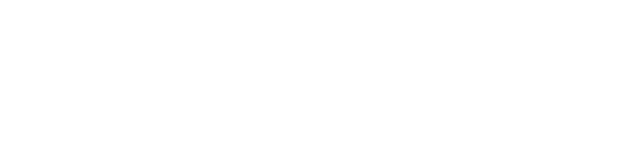
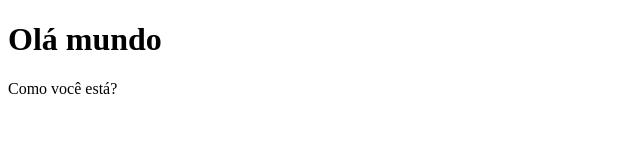
Before and after one commit to adk-coder/TesteAula-Devweb-, a plain HTML site: page tesste.html in a window 1280 px wide. Shown: the whole page, without its empty margins (0-640 px from the left). Drawn offline with Linux system fonts and the light colour scheme.

Commit message:
Criação da página inicial 'Olá, Mundo!'

```diff
--- a/tesste.html
+++ b/tesste.html
@@ -6,6 +6,7 @@
     <title>Document</title>
 </head>
 <body>
-
+    <h1> Olá mundo</h1>
+    <p>Como você está?</p>
 </body>
 </html>
```
